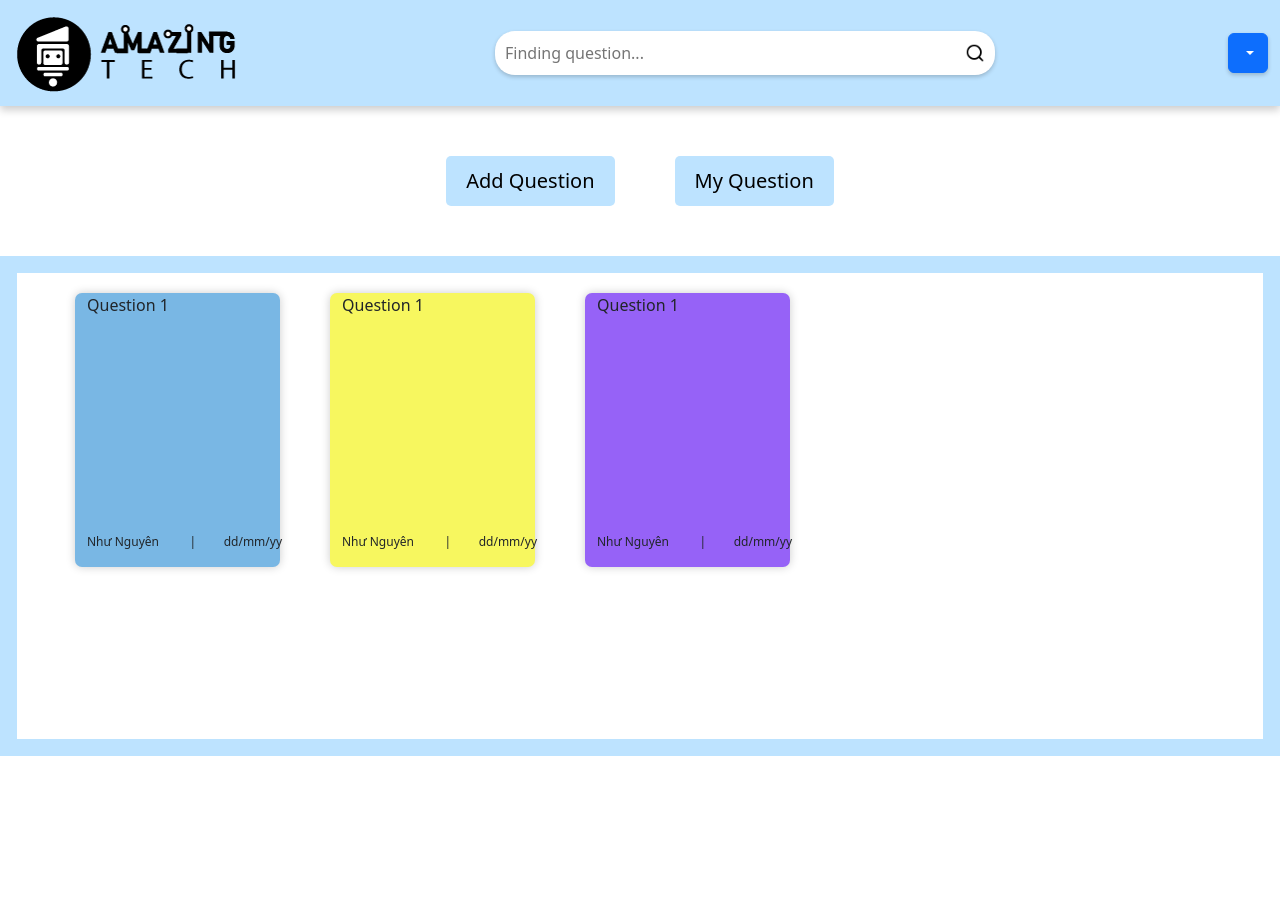
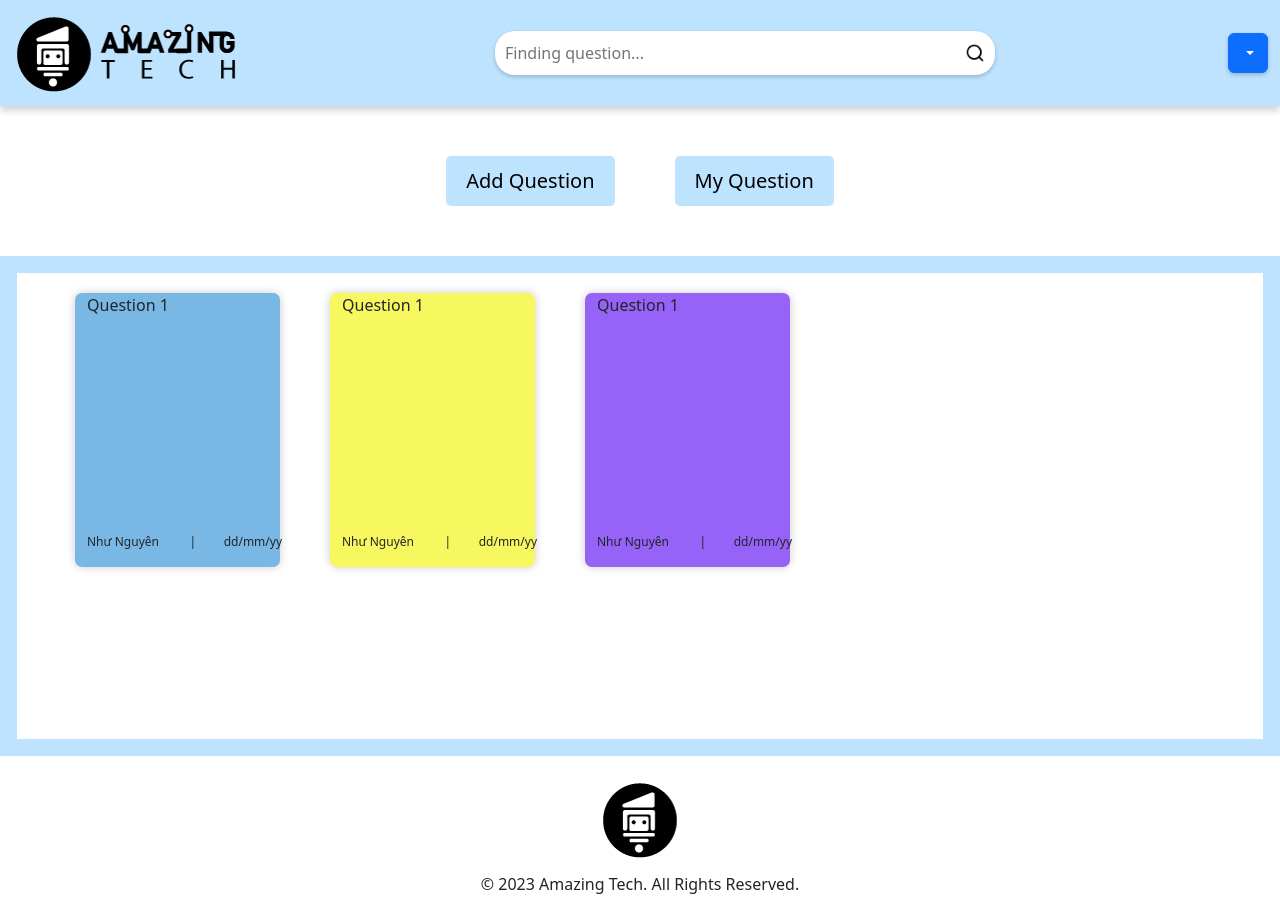
Before and after one commit to QuynhNhu6927/Team10_Intern_Question, a React (Create React App) app: page / in a window 1280 px wide. Before the commit the page ends 800 px from the top, so only its background shows below. Built offline with nearby package versions, Linux system fonts and the light colour scheme.

Commit message:
add footer, logo, dropdownMenu, questionDetail Page

```diff
--- /dev/null
+++ b/src/assets/css/questionDetail.css
@@ -0,0 +1,33 @@
+.question-detail {
+    padding-top: 80px;
+
+}
+.question-button{
+    display: flex;
+    padding: 15px 0 0 17px;
+    background-color: #BDE3FF ;
+}
+
+.question-button button{
+    margin-right: 30px;
+    background-color: #BDE3FF ;
+    width: 100px;
+    height: 50px;
+    border: 2px solid #1e4f73;
+    border-radius: 10px;
+    transition: opacity 0.3s, visibility 0.3s;
+}
+
+.question-button button:hover{
+    background-color: #7DACCE;
+    transition: opacity 0.3s, visibility 0.3s;
+}
+.question-box{
+    padding: 30px 0 20px 20px;
+    height: 500px;
+    border: 17px solid #BDE3FF;
+}
+
+.question-button .selected{
+    background-color: #7DACCE;
+}
--- a/src/components/Footer.js
+++ b/src/components/Footer.js
@@ -0,0 +1,22 @@
+export default function Footer() {
+    return (
+        <footer
+        style={{
+            display: 'flex',
+            justifyContent: 'center',
+            padding: '20px 0 20px 0'}}>
+            <div>
+                <div className="company-logo"
+                style={{
+                    marginBottom: '10px',
+                    display: 'flex',
+                    justifyContent: 'center'}}>
+                    <img src="/assets/images/logo.png" alt="logo" />
+                </div>
+                <div className="company-logo">
+                    © 2023 Amazing Tech. All Rights Reserved.
+                </div>
+            </div>
+        </footer>
+    );
+}
--- a/src/pages/HomePage.js
+++ b/src/pages/HomePage.js
@@ -2,6 +2,7 @@ import React from "react";
 import Header from "../components/Header";
 import { Col, Row } from "react-bootstrap";
 import "../assets/css/HomePage.css";
+import Footer from "../components/Footer";
 
 export default function HomePage() {
     return (
@@ -64,6 +65,8 @@ export default function HomePage() {
 
             </div>
 
+            <Footer/>
+
         </div>
     );
 
--- a/src/pages/QuestionDetail.js
+++ b/src/pages/QuestionDetail.js
@@ -0,0 +1,39 @@
+import React, { useState } from "react";
+import Header from "../components/Header";
+import Footer from "../components/Footer";
+import "../assets/css/questionDetail.css";
+
+export default function QuestionDetail() {
+    const [selectedButton, setSelectedButton] = useState("question");
+
+    return (
+        <div>
+            <Header />
+            <div className="question-detail">
+
+                <div className="question-button">
+                    <button
+                        className={selectedButton === "question" ? "selected" : ""}
+                        onClick={() => setSelectedButton("question")}
+                    >
+                        Question
+                    </button>
+                    <button
+                        className={selectedButton === "answer" ? "selected" : ""}
+                        onClick={() => setSelectedButton("answer")}
+                    >
+                        Answer
+                    </button>
+                </div>
+
+                <div className="question-box">
+                    <div className="question-title">Title</div>
+                    <div className="question-title">Intern | Date</div>
+                    <div className="question-text-amount">text amount</div>
+                    <div className="question-content">content</div>
+                </div>
+            </div>
+            <Footer />
+        </div>
+    );
+}
--- a/src/routes/appRoute.jsx
+++ b/src/routes/appRoute.jsx
@@ -4,6 +4,7 @@ import { routes } from ".";
 import { ToastContainer } from "react-toastify";
 
 import HomePage from "../pages/HomePage"
+import QuestionDetail from "../pages/QuestionDetail";
 
 //cmt
 const ScrollToTop = () => {
@@ -24,6 +25,7 @@ export default function AppRoute() {
             <Routes>
 
                 <Route path={routes.homePage} element={<HomePage />} />
+                <Route path={routes.questionDetail} element={<QuestionDetail />} />
             </Routes>
         </>
     );
--- a/src/routes/index.jsx
+++ b/src/routes/index.jsx
@@ -1,3 +1,4 @@
 export const routes = {
     homePage: "/",
+    questionDetail: "/question-detail",
 };
```
Also changed, not shown: public/assets/images/logo.png (added).
